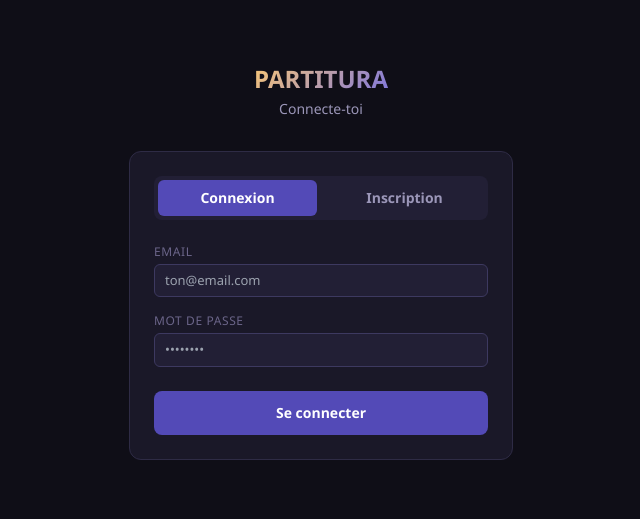
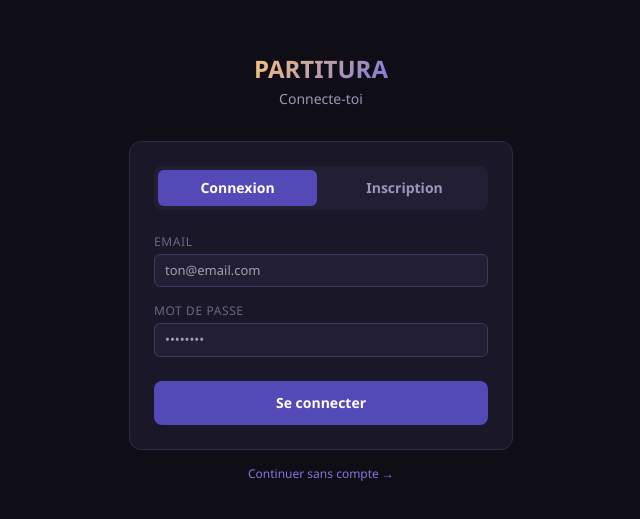
Before and after one commit to narse03/partitura_crea-sheet, a Next.js app: page /auth/login in a window 1280 px wide. Shown: the part 133-652 px from the top of the page, without its empty margins (319-959 px from the left). Built offline with nearby package versions, Linux system fonts and the light colour scheme; no server answers.

Commit message:
fix: login with window.location redirect

```diff
--- a/src/app/auth/login/page.tsx
+++ b/src/app/auth/login/page.tsx
@@ -1,7 +1,7 @@
 'use client'
 
 import { useState, Suspense } from 'react'
-import { useRouter, useSearchParams } from 'next/navigation'
+import { useSearchParams } from 'next/navigation'
 import { createClient } from '@/lib/supabase/client'
 import Link from 'next/link'
 
@@ -11,7 +11,6 @@ function LoginForm() {
   const [mode, setMode] = useState<'login' | 'signup'>('login')
   const [loading, setLoading] = useState(false)
   const [error, setError] = useState<string | null>(null)
-  const router = useRouter()
   const params = useSearchParams()
   const redirect = params.get('redirect') || '/personnages'
   const supabase = createClient()
@@ -24,13 +23,11 @@ function LoginForm() {
     if (mode === 'login') {
       const { error } = await supabase.auth.signInWithPassword({ email, password })
       if (error) { setError(error.message); setLoading(false); return }
-      router.push(redirect)
-      router.refresh()
+      window.location.href = redirect
     } else {
       const { error } = await supabase.auth.signUp({ email, password })
       if (error) { setError(error.message); setLoading(false); return }
-      router.push('/personnages')
-      router.refresh()
+      window.location.href = '/personnages'
     }
   }
 
@@ -73,6 +70,11 @@ function LoginForm() {
             </button>
           </form>
         </div>
+        <p className="text-center text-xs text-text3 mt-4">
+          <Link href="/creation" className="text-purple hover:text-text2 transition-colors">
+            Continuer sans compte →
+          </Link>
+        </p>
       </div>
     </main>
   )
```
